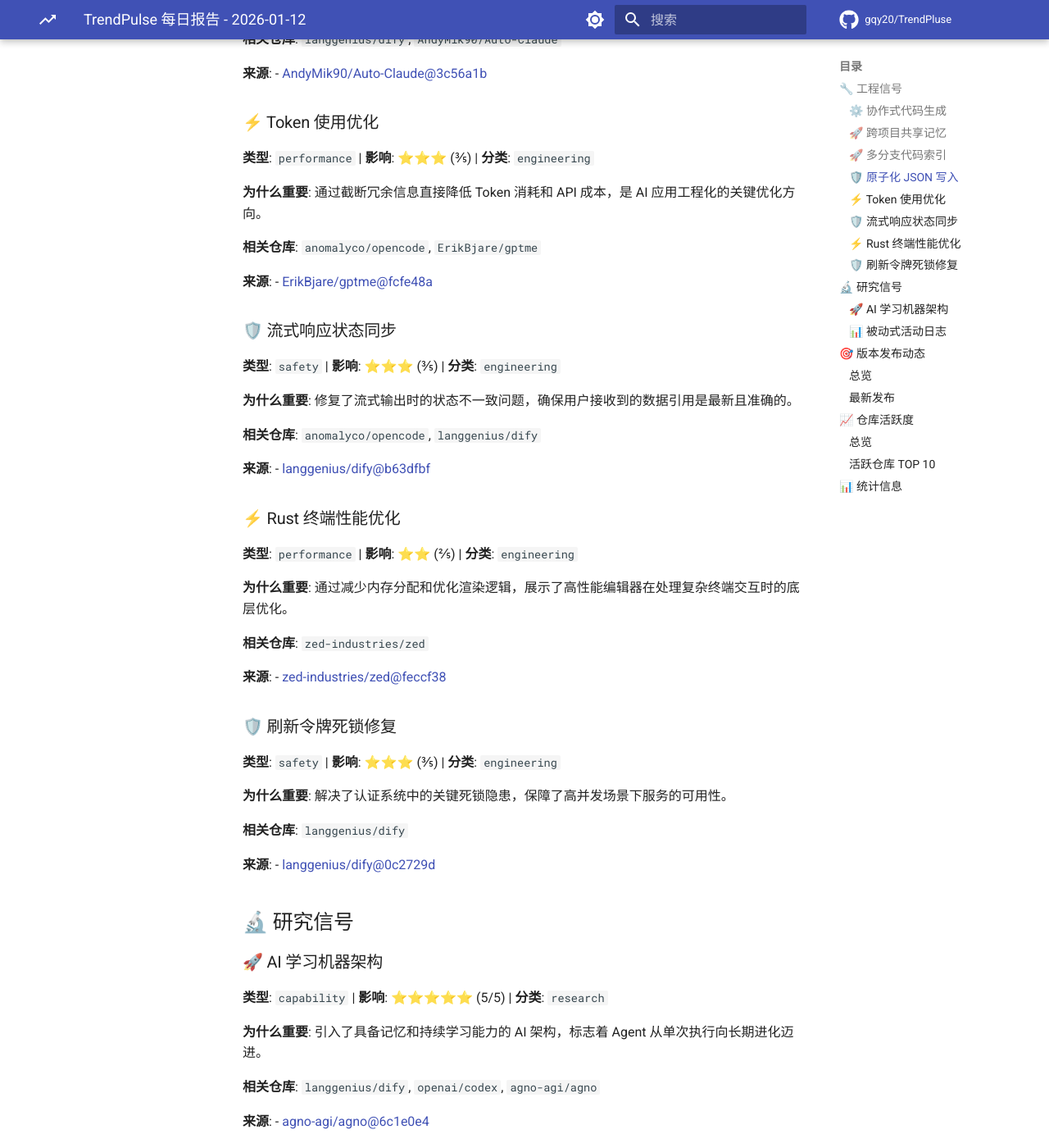
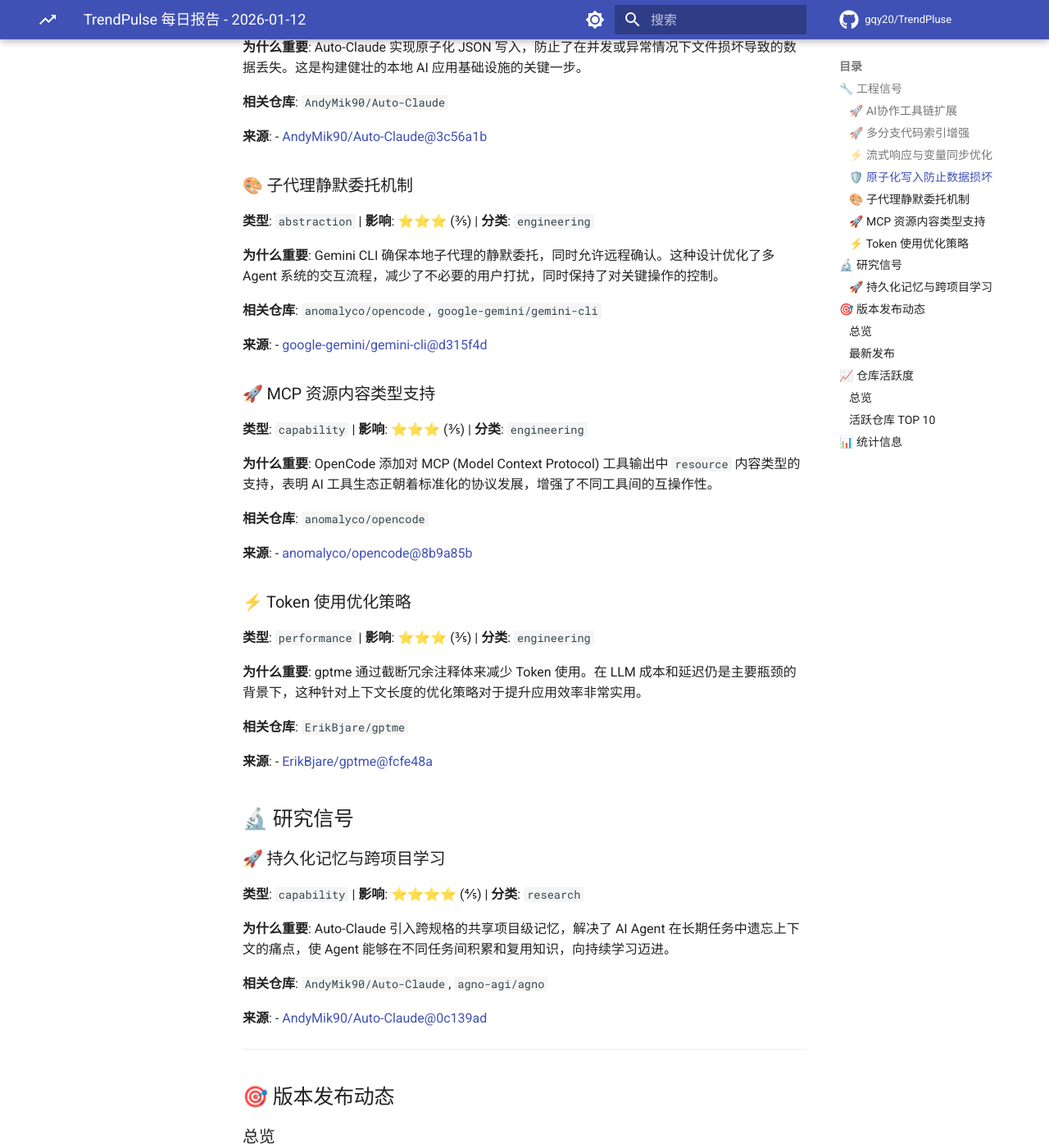
Before and after one commit to gqy20/TrendPluse, an MkDocs documentation site: the page built from docs/reports/report-2026-01-12.md, in a window 1280 px wide and 1400 px high, scrolled down 1200 px. Shown: the whole window at 82% size. Built offline with MkDocs 1.6.1 and Material for MkDocs 9.7.7, drawn with Linux system fonts in a browser that asks for light colours; nearby versions of some CDN libraries; library files that are not in the unit come from our copies; comment, search, counter and statistics services are not loaded; some of the changed text lies outside the part shown.

Commit message:
docs: update daily trend report [skip ci]

```diff
--- a/docs/reports/report-2026-01-12.md
+++ b/docs/reports/report-2026-01-12.md
@@ -1,38 +1,26 @@
 # TrendPulse 每日报告 - 2026-01-12
 
-> 今日 (2026-01-12) 发现 10 个 Commit 信号，2 个 Release 信号。
+> 今日 (2026-01-12) 发现 8 个 Commit 信号，2 个 Release 信号。
 
 ## 🔧 工程信号
 
-### ⚙️ 协作式代码生成
+### 🚀 AI协作工具链扩展
 
-**类型**: `workflow` | **影响**: ⭐⭐⭐⭐⭐ (5/5) | **分类**: `engineering`
+**类型**: `capability` | **影响**: ⭐⭐⭐⭐⭐ (5/5) | **分类**: `engineering`
 
-**为什么重要**: OpenAI 引入协作工具和测试框架，推动 AI 编程从单机辅助向多人协同工作流转变。
+**为什么重要**: OpenAI Codex 新增 'close' 和 'wait' 协作工具，并引入测试框架，标志着 AI Agent 正在从单一任务执行向复杂、多步骤的协作工作流演进，增强了 Agent 控制和编排外部系统的能力。
 
-**相关仓库**: `anomalyco/opencode`, `zed-industries/zed`, `openai/codex`
+**相关仓库**: `agno-agi/agno`, `openai/codex`, `Significant-Gravitas/AutoGPT`
 
 **来源**:
-- [openai/codex@623707a](https://github.com/openai/codex/commit/623707ab586e233247b267d8d6151c51313c3a22)
+- [openai/codex@9659583](https://github.com/openai/codex/commit/9659583559322581b34e732cb6afeda9646de522)
 
 
-### 🚀 跨项目共享记忆
+### 🚀 多分支代码索引增强
 
 **类型**: `capability` | **影响**: ⭐⭐⭐⭐ (4/5) | **分类**: `engineering`
 
-**为什么重要**: 实现了跨任务、跨会话的共享记忆机制，显著提升了 AI 在长期项目中的上下文理解能力。
-
-**相关仓库**: `langgenius/dify`, `agno-agi/agno`, `AndyMik90/Auto-Claude`
-
-**来源**:
-- [AndyMik90/Auto-Claude@0c139ad](https://github.com/AndyMik90/Auto-Claude/commit/0c139add1e258868d84e628cf70007f16a1b1e22)
-
-
-### 🚀 多分支代码索引
-
-**类型**: `capability` | **影响**: ⭐⭐⭐⭐ (4/5) | **分类**: `engineering`
-
-**为什么重要**: 扩展了代码上下文感知范围，使 AI 能够理解不同分支的代码差异，提升复杂开发场景的补全质量。
+**为什么重要**: TabbyML 支持索引多个分支，打破了代码补全工具仅限于单一分支视野的限制，使 AI 能够理解跨分支的代码上下文（如 feature 分支与 main 的差异），显著提升复杂开发场景下的补全准确性。
 
 **相关仓库**: `TabbyML/tabby`, `zed-industries/zed`
 
@@ -40,90 +28,78 @@
 - [TabbyML/tabby@b409924](https://github.com/TabbyML/tabby/commit/b409924ffebd3dbfa50ec9bf91e0ef934eceb067)
 
 
-### 🛡️ 原子化 JSON 写入
+### ⚡ 流式响应与变量同步优化
+
+**类型**: `performance` | **影响**: ⭐⭐⭐⭐ (4/5) | **分类**: `engineering`
+
+**为什么重要**: Dify 修复了流式响应中引用变量未更新的问题，确保了用户在 AI 生成过程中看到的数据一致性。这对于提升 LLM 应用的用户体验和响应感知速度至关重要。
+
+**相关仓库**: `langgenius/dify`, `ErikBjare/gptme`
+
+**来源**:
+- [langgenius/dify@b63dfbf](https://github.com/langgenius/dify/commit/b63dfbf654ed2191aa94aa4bcf8d09c09cc90759)
+
+
+### 🛡️ 原子化写入防止数据损坏
 
 **类型**: `safety` | **影响**: ⭐⭐⭐ (3/5) | **分类**: `engineering`
 
-**为什么重要**: 解决了高并发或异常退出时的数据损坏问题，增强了 AI 工具处理本地文件系统的鲁棒性。
+**为什么重要**: Auto-Claude 实现原子化 JSON 写入，防止了在并发或异常情况下文件损坏导致的数据丢失。这是构建健壮的本地 AI 应用基础设施的关键一步。
 
-**相关仓库**: `langgenius/dify`, `AndyMik90/Auto-Claude`
+**相关仓库**: `AndyMik90/Auto-Claude`
 
 **来源**:
 - [AndyMik90/Auto-Claude@3c56a1b](https://github.com/AndyMik90/Auto-Claude/commit/3c56a1ba32b54dc384c5197030c16adf39598b91)
 
 
-### ⚡ Token 使用优化
+### 🎨 子代理静默委托机制
+
+**类型**: `abstraction` | **影响**: ⭐⭐⭐ (3/5) | **分类**: `engineering`
+
+**为什么重要**: Gemini CLI 确保本地子代理的静默委托，同时允许远程确认。这种设计优化了多 Agent 系统的交互流程，减少了不必要的用户打扰，同时保持了对关键操作的控制。
+
+**相关仓库**: `anomalyco/opencode`, `google-gemini/gemini-cli`
+
+**来源**:
+- [google-gemini/gemini-cli@d315f4d](https://github.com/google-gemini/gemini-cli/commit/d315f4d3dad7d6be1f51a0c0ce54b72958b1de09)
+
+
+### 🚀 MCP 资源内容类型支持
+
+**类型**: `capability` | **影响**: ⭐⭐⭐ (3/5) | **分类**: `engineering`
+
+**为什么重要**: OpenCode 添加对 MCP (Model Context Protocol) 工具输出中 `resource` 内容类型的支持，表明 AI 工具生态正朝着标准化的协议发展，增强了不同工具间的互操作性。
+
+**相关仓库**: `anomalyco/opencode`
+
+**来源**:
+- [anomalyco/opencode@8b9a85b](https://github.com/anomalyco/opencode/commit/8b9a85b7e7278813cd6be733d7cd67ef3ea24972)
+
+
+### ⚡ Token 使用优化策略
 
 **类型**: `performance` | **影响**: ⭐⭐⭐ (3/5) | **分类**: `engineering`
 
-**为什么重要**: 通过截断冗余信息直接降低 Token 消耗和 API 成本，是 AI 应用工程化的关键优化方向。
+**为什么重要**: gptme 通过截断冗余注释体来减少 Token 使用。在 LLM 成本和延迟仍是主要瓶颈的背景下，这种针对上下文长度的优化策略对于提升应用效率非常实用。
 
-**相关仓库**: `anomalyco/opencode`, `ErikBjare/gptme`
+**相关仓库**: `ErikBjare/gptme`
 
 **来源**:
 - [ErikBjare/gptme@fcfe48a](https://github.com/ErikBjare/gptme/commit/fcfe48aade8ce5630c81454ed46928d15b5d44e7)
 
 
-### 🛡️ 流式响应状态同步
+## 🔬 研究信号
 
-**类型**: `safety` | **影响**: ⭐⭐⭐ (3/5) | **分类**: `engineering`
+### 🚀 持久化记忆与跨项目学习
 
-**为什么重要**: 修复了流式输出时的状态不一致问题，确保用户接收到的数据引用是最新且准确的。
+**类型**: `capability` | **影响**: ⭐⭐⭐⭐ (4/5) | **分类**: `research`
 
-**相关仓库**: `anomalyco/opencode`, `langgenius/dify`
+**为什么重要**: Auto-Claude 引入跨规格的共享项目级记忆，解决了 AI Agent 在长期任务中遗忘上下文的痛点，使 Agent 能够在不同任务间积累和复用知识，向持续学习迈进。
+
+**相关仓库**: `AndyMik90/Auto-Claude`, `agno-agi/agno`
 
 **来源**:
-- [langgenius/dify@b63dfbf](https://github.com/langgenius/dify/commit/b63dfbf654ed2191aa94aa4bcf8d09c09cc90759)
-
-
-### ⚡ Rust 终端性能优化
-
-**类型**: `performance` | **影响**: ⭐⭐ (2/5) | **分类**: `engineering`
-
-**为什么重要**: 通过减少内存分配和优化渲染逻辑，展示了高性能编辑器在处理复杂终端交互时的底层优化。
-
-**相关仓库**: `zed-industries/zed`
-
-**来源**:
-- [zed-industries/zed@feccf38](https://github.com/zed-industries/zed/commit/feccf38e3fee12e8390e244999bcbddd921c2383)
-
-
-### 🛡️ 刷新令牌死锁修复
-
-**类型**: `safety` | **影响**: ⭐⭐⭐ (3/5) | **分类**: `engineering`
-
-**为什么重要**: 解决了认证系统中的关键死锁隐患，保障了高并发场景下服务的可用性。
-
-**相关仓库**: `langgenius/dify`
-
-**来源**:
-- [langgenius/dify@0c2729d](https://github.com/langgenius/dify/commit/0c2729d9b30cda8ae596b0ece3783124fb4cd232)
-
-
-## 🔬 研究信号
-
-### 🚀 AI 学习机器架构
-
-**类型**: `capability` | **影响**: ⭐⭐⭐⭐⭐ (5/5) | **分类**: `research`
-
-**为什么重要**: 引入了具备记忆和持续学习能力的 AI 架构，标志着 Agent 从单次执行向长期进化迈进。
-
-**相关仓库**: `langgenius/dify`, `openai/codex`, `agno-agi/agno`
-
-**来源**:
-- [agno-agi/agno@6c1e0e4](https://github.com/agno-agi/agno/commit/6c1e0e46b7cbeef7ea5641c2c8ed4c984634cc58)
-
-
-### 📊 被动式活动日志
-
-**类型**: `eval` | **影响**: ⭐⭐⭐⭐ (4/5) | **分类**: `research`
-
-**为什么重要**: 引入无干扰的会话分析机制，为评估 AI Agent 行为模式和优化用户体验提供了数据基础。
-
-**相关仓库**: `anomalyco/opencode`, `google-gemini/gemini-cli`
-
-**来源**:
-- [google-gemini/gemini-cli@39b3f20](https://github.com/google-gemini/gemini-cli/commit/39b3f20a2285e85f265cc0a160ff34cc4de27321)
+- [AndyMik90/Auto-Claude@0c139ad](https://github.com/AndyMik90/Auto-Claude/commit/0c139add1e258868d84e628cf70007f16a1b1e22)
 
 
 ---
@@ -143,12 +119,12 @@
 **变更类型**: ✨ improvement
 
 **变更摘要**:
-- 重构：新增 NewVendorPluginBase 工厂函数，消除8个AI供应商实现中的重复代码
-- 更新8个供应商文件（anthropic、bedrock、gemini、lmstudio、ollama、openai、perplexity、vertexai）使用统一的工厂函数
-- 为新的工厂函数添加3个测试用例
-- 文档更新：在README中添加GitHub赞助部分
+- 重构代码架构：新增 NewVendorPluginBase 工厂函数，消除了 8 个 AI 供应商实现中的重复样板代码
+- 更新了 anthropic、bedrock、gemini、lmstudio、ollama、openai、perplexity、vertexai 共 8 个供应商文件以使用新的工厂函数
+- 为新增的工厂函数添加了 3 个测试用例
+- 文档更新：在 README 中添加了 GitHub 赞助支持部分
 
-此版本主要进行了代码重构优化，通过引入统一的工厂函数（NewVendorPluginBase）消除了8个AI供应商实现中的重复样板代码，提升了代码可维护性。同时为新的工厂函数添加了测试覆盖，并在文档中新增了GitHub赞助支持部分。
+本次更新主要进行了代码重构优化，通过引入统一的工厂函数 NewVendorPluginBase，成功消除了 8 个 AI 供应商插件实现中的重复样板代码，提升了代码的可维护性。同时更新了相关文档，增加了项目赞助支持说明。
 
 **资产**: 9 个文件
 
@@ -161,13 +137,12 @@
 **变更类型**: 🆕 feature
 
 **变更摘要**:
-- TUI 界面增强：添加了多个鼠标悬停和点击交互支持（自动完成、问题工具等）
-- 桌面应用新增：支持图片附件的预览功能
-- MCP 工具增强：支持资源内容类型输出
-- 权限检查优化：改进子目录中的外部目录权限验证
-- 修复多个 TUI 体验问题：光标位置、命令自动完成、OAuth 处理等
+- MCP 工具支持资源内容类型输出
+- TUI 增强鼠标交互：自动补全、问题工具支持悬停点击
+- 修复 TUI 多项问题：单行粘贴光标位置、斜杠命令高亮跳动
+- 桌面端新增图片附件预览功能
 
-v1.1.14 版本主要增强了用户交互体验，TUI 界面新增了多项鼠标交互支持，桌面应用增加了图片预览功能。同时修复了包括光标定位、命令自动完成、OAuth 处理等多个用户体验问题，并改进了 MCP 工具和权限检查功能。本次更新由 10 位社区贡献者共同完成，是一个以功能增强和体验优化为主的版本。
+本次 v1.1.14 版本主要增强了 TUI 和桌面端的用户体验。TUI 界面新增了多处鼠标悬停和点击支持（自动补全、问题工具、子代理导航），修复了光标定位和命令高亮等交互问题，桌面端则新增了图片附件预览功能。同时核心层面增加了 MCP 工具对资源内容类型的支持，改进了外部目录权限检查逻辑。
 
 **资产**: 20 个文件
 
@@ -189,22 +164,22 @@ v1.1.14 版本主要增强了用户交互体验，TUI 界面新增了多项鼠
 
 | 仓库 | Commits | 新贡献者 | Top 贡献者 |
 |------|--------|---------|------------|
-| [anomalyco/opencode](https://github.com/anomalyco/opencode) | 26 | 0 | actions-user, Brendonovich, rekram1-node |
-| [zed-industries/zed](https://github.com/zed-industries/zed) | 12 | 0 | SomeoneToIgnore, MrSubidubi, as-cii |
+| [anomalyco/opencode](https://github.com/anomalyco/opencode) | 27 | 0 | Brendonovich, actions-user, rekram1-node |
 | [langgenius/dify](https://github.com/langgenius/dify) | 11 | 0 | QuantumGhost, hyoban, dependabot[bot] |
-| [AndyMik90/Auto-Claude](https://github.com/AndyMik90/Auto-Claude) | 7 | 0 | StillKnotKnown, MikeeBuilds, g1331 |
+| [zed-industries/zed](https://github.com/zed-industries/zed) | 11 | 0 | SomeoneToIgnore, MrSubidubi, as-cii |
 | [danielmiessler/fabric](https://github.com/danielmiessler/fabric) | 5 | 0 | ksylvan, github-actions[bot] |
-| [google-gemini/gemini-cli](https://github.com/google-gemini/gemini-cli) | 5 | 0 | adamfweidman, AbdulTawabJuly, NTaylorMullen |
 | [agno-agi/agno](https://github.com/agno-agi/agno) | 5 | 0 | ashpreetbedi, uzaxirr, bhatt-neel-dev |
+| [AndyMik90/Auto-Claude](https://github.com/AndyMik90/Auto-Claude) | 5 | 0 | StillKnotKnown, MikeeBuilds |
+| [OpenDevin/OpenDevin](https://github.com/OpenDevin/OpenDevin) | 4 | 0 | hieptl, saurya, dependabot[bot] |
+| [google-gemini/gemini-cli](https://github.com/google-gemini/gemini-cli) | 4 | 0 | adamfweidman, AbdulTawabJuly, NTaylorMullen |
+| [openai/codex](https://github.com/openai/codex) | 3 | 0 | jif-oai |
 | [ErikBjare/gptme](https://github.com/ErikBjare/gptme) | 2 | 0 | TimeToBuildBob |
-| [OpenDevin/OpenDevin](https://github.com/OpenDevin/OpenDevin) | 2 | 0 | dependabot[bot], hieptl |
-| [openai/codex](https://github.com/openai/codex) | 2 | 0 | jif-oai |
 
 ---
 
 ## 📊 统计信息
 
 - **分析 PR 数**: 0
-- **高影响信号数**: 5
+- **高影响信号数**: 4
 - **分析 Commit 数**: 83
 - **Release 数**: 2
```
Also changed, not shown: docs/reports/index.md (+1 -1 lines), reports/report-2026-01-12.md (+74 -99 lines), 1 other file.
